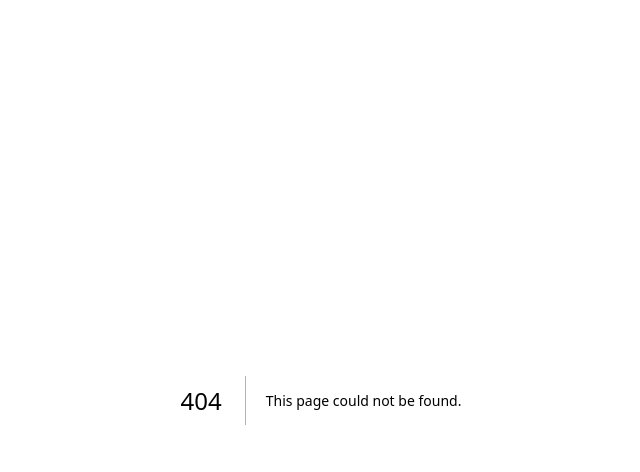
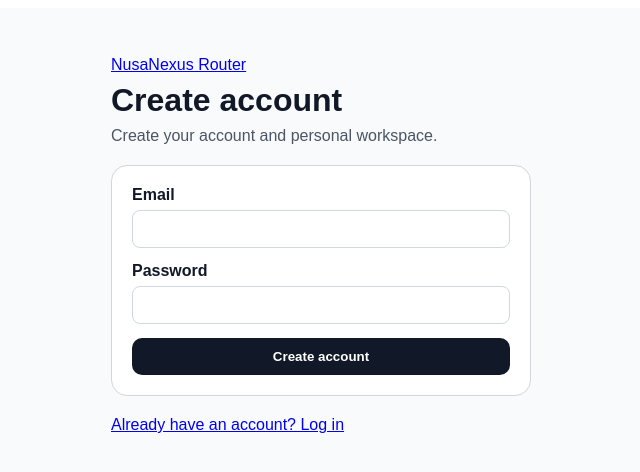
Before and after one commit to edodoyokz/cloud-router, a Next.js app in the folder apps/web/: page /signup in a window 1280 px wide. Before the commit this address had no page. Shown: the top 472 px of the page, without its empty margins (319-959 px from the left). Built offline with nearby package versions, Linux system fonts and the light colour scheme.

Commit message:
feat: add login and signup pages

```diff
--- a/apps/web/app/auth-form.jsx
+++ b/apps/web/app/auth-form.jsx
@@ -1,5 +1,6 @@
 'use client';
 
+import Link from 'next/link';
 import { useState } from 'react';
 import { getSupabaseBrowserClient } from '../lib/supabase-browser.js';
 
@@ -74,7 +75,7 @@ export default function AuthForm({ mode }) {
       </label>
       <button style={buttonStyle} type="submit" disabled={pending}>{pending ? 'Working…' : isSignup ? 'Create account' : 'Log in'}</button>
       {status ? <StatusMessage status={status} /> : null}
-      {status?.type === 'success' ? <a href="/dashboard">Open dashboard</a> : null}
+      {status?.type === 'success' ? <Link href="/dashboard">Open dashboard</Link> : null}
     </form>
   );
 }
--- /dev/null
+++ b/apps/web/app/signup/page.jsx
@@ -0,0 +1,24 @@
+import Link from 'next/link';
+import AuthForm from '../auth-form.jsx';
+
+export const metadata = {
+  title: 'Sign up — NusaNexus Router'
+};
+
+export default function SignupPage() {
+  return (
+    <main style={{ minHeight: '100vh', background: '#f8fafc', color: '#111827', fontFamily: 'sans-serif' }}>
+      <div style={{ maxWidth: 420, margin: '0 auto', padding: '48px 24px', display: 'grid', gap: 20 }}>
+        <header style={{ display: 'grid', gap: 8 }}>
+          <Link href="/">NusaNexus Router</Link>
+          <h1 style={{ margin: 0 }}>Create account</h1>
+          <p style={{ margin: 0, color: '#4b5563' }}>Create your account and personal workspace.</p>
+        </header>
+        <section style={{ border: '1px solid #d0d7de', borderRadius: 16, padding: 20, background: '#fff' }}>
+          <AuthForm mode="signup" />
+        </section>
+        <Link href="/login">Already have an account? Log in</Link>
+      </div>
+    </main>
+  );
+}
```
Also changed, not shown: apps/web/app/login/page.jsx (added, +28 -0 lines).
